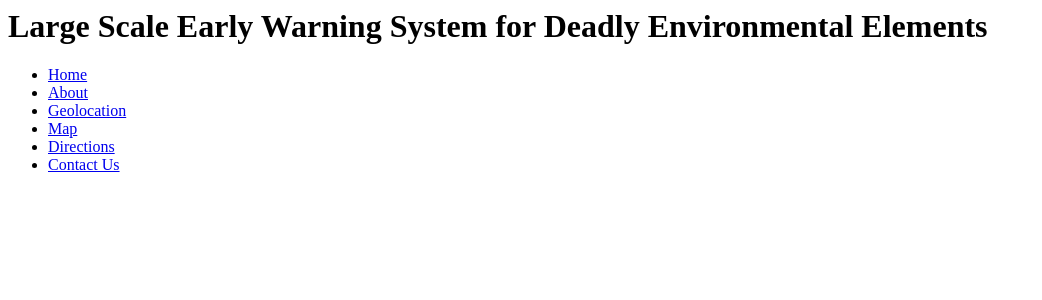
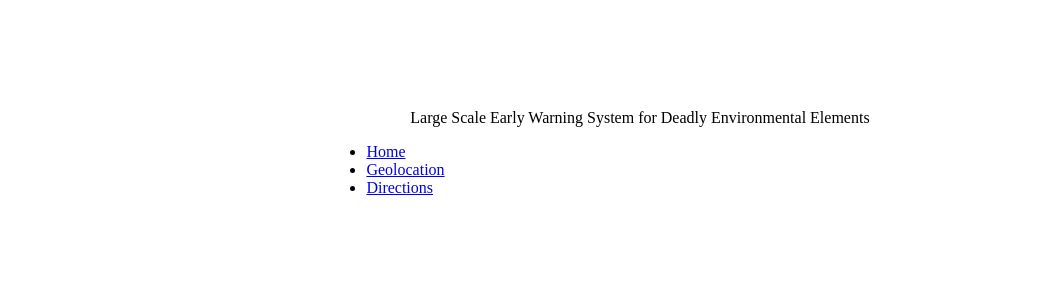
Before and after one commit to agathaflc/The_Pi-Thons, a PHP site: page /header.php in a window 1280 px wide. Shown: the top 300 px of the page, without its empty margins (0-1042 px from the left). Run offline with PHP 8.4, Linux system fonts and the light colour scheme.

Commit message:
added and removed some stuff from the website

```diff
--- a/geolocation.css
+++ b/geolocation.css
@@ -17,4 +17,7 @@ html, body, #map-canvas, #directions-canvas, #mapHome {
 	height: inherit;
 }
 
-<
+header .top{
+	padding-top: 3%;
+	padding-bottom: 3%;
+}
--- a/header.php
+++ b/header.php
@@ -1,13 +1,19 @@
+<head>
+	<link rel="stylesheet" href="geolocation.css" />
+</head>
+
 <div data-role="header">
-	<h1>Large Scale Early Warning System for Deadly Environmental Elements</h1>
+	<div id="top">
+	<center>Large Scale Early Warning System for Deadly Environmental Elements</center>
+	</div>
 	<div data-role="navbar">
 		<ul>
 			<li><a href="#homePage">Home</a></li>
-			<li><a href="#aboutPage">About</a></li>
+			<!-- <li><a href="#aboutPage">About</a></li> -->
 			<li><a href="#geoPage">Geolocation</a></li>
-			<li><a href="#mapPage">Map</a></li>
+			<!-- <li><a href="#mapPage">Map</a></li> -->
 			<li><a href="#directionsPage">Directions</a></li>
-			<li><a href="#contactPage">Contact Us</a></li>
+			<!-- <li><a href="#contactPage">Contact Us</a></li> -->
 		</ul>
 	</div><!-- /navbar -->
 </div><!-- /header -->
```
Also changed, not shown: index_new.php (+9 -13 lines).
